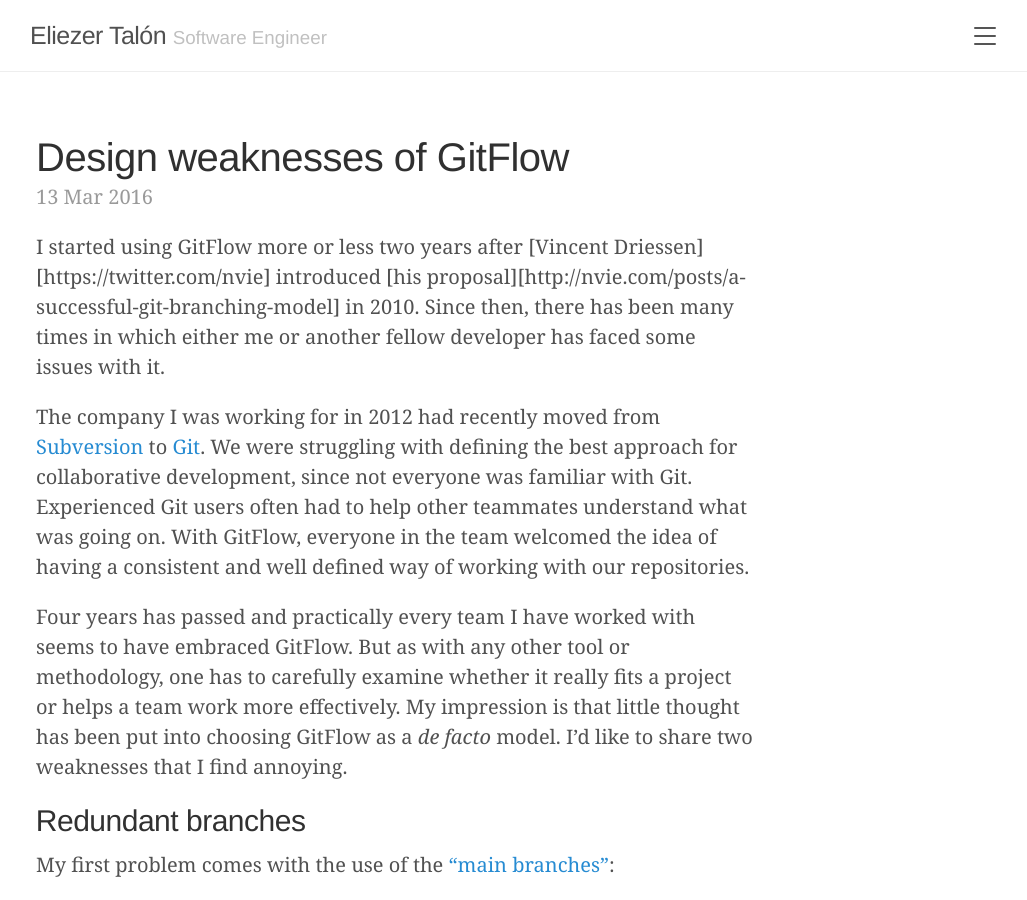
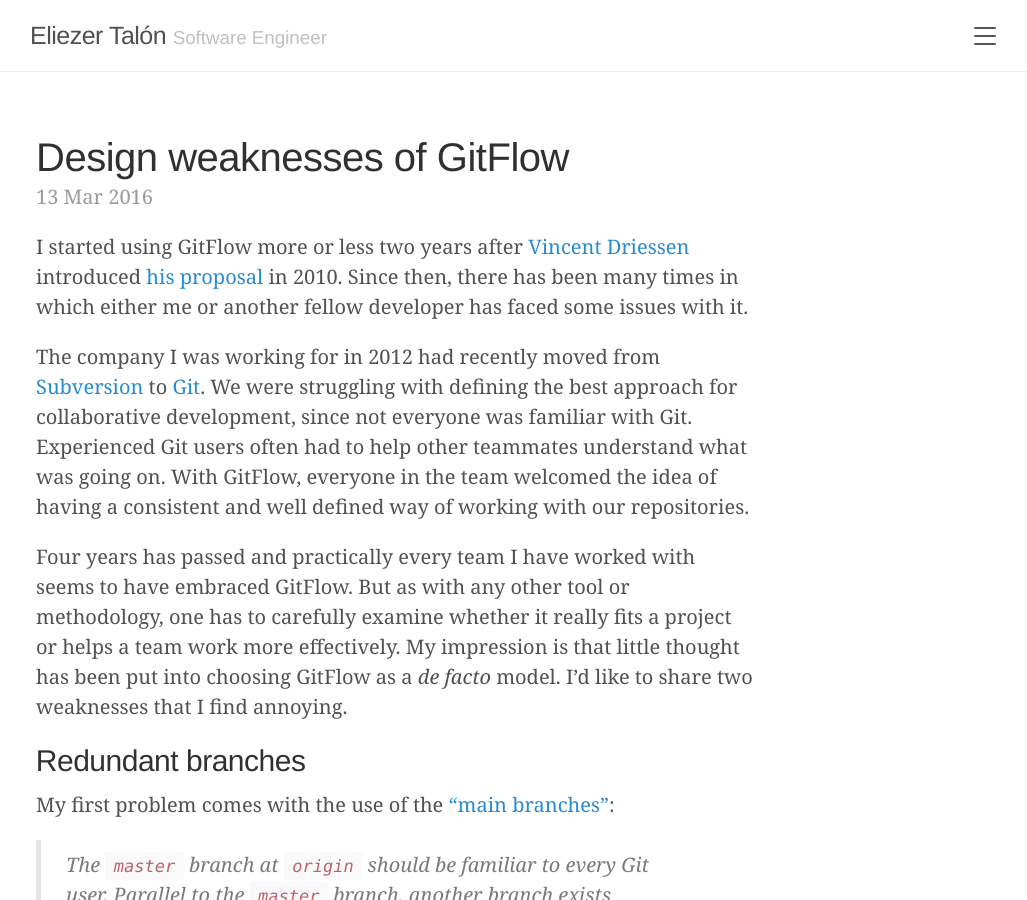
Before and after one commit to elitalon/elitalon.github.io, a Jekyll site: the page built from _posts/2016-03-13-design-weaknesses-of-gitflow.md, in a window 1280 px wide and 900 px high. Shown: the whole window, without its empty margins (244-1271 px from the left). Built offline with Jekyll 4.4.1, drawn with Linux system fonts in a browser that asks for light colours.

Commit message:
Fix broken links

```diff
--- a/_posts/2016-03-13-design-weaknesses-of-gitflow.md
+++ b/_posts/2016-03-13-design-weaknesses-of-gitflow.md
@@ -2,7 +2,7 @@
 title: Design weaknesses of GitFlow
 description: Weaknesses I have found in GitFlow after four years using it
 ---
-I started using GitFlow more or less two years after [Vincent Driessen][https://twitter.com/nvie] introduced [his proposal][http://nvie.com/posts/a-successful-git-branching-model] in 2010. Since then, there has been many times in which either me or another fellow developer has faced some issues with it.
+I started using GitFlow more or less two years after [Vincent Driessen](https://twitter.com/nvie) introduced [his proposal](http://nvie.com/posts/a-successful-git-branching-model) in 2010. Since then, there has been many times in which either me or another fellow developer has faced some issues with it.
 
 <!--more-->
 
@@ -53,4 +53,4 @@
 
 It's also difficult to change established processes in a team when every member is familiar with them. Conventions are powerful. And the fact that major version control cloud services don't offer a way to do fast-forward merges doesn't help either.
 
-But I'm not the first one that have seen issues like the ones I described above. [Scott Chacon](https://twitter.com/chacon) proposed in 2011 [the GitHub flow](http://scottchacon.com/2011/08/31/github-flow.html) as a simpler alternative. If you are willing to escape from GitFlow, I would start there.
+But I'm not the first one that have seen issues like the ones I described above. [Scott Chacon](https://twitter.com/chacon) proposed in 2011 [the GitHub flow](https://scottchacon.com/2011/08/31/github-flow/) as a simpler alternative. If you are willing to escape from GitFlow, I would start there.
```
